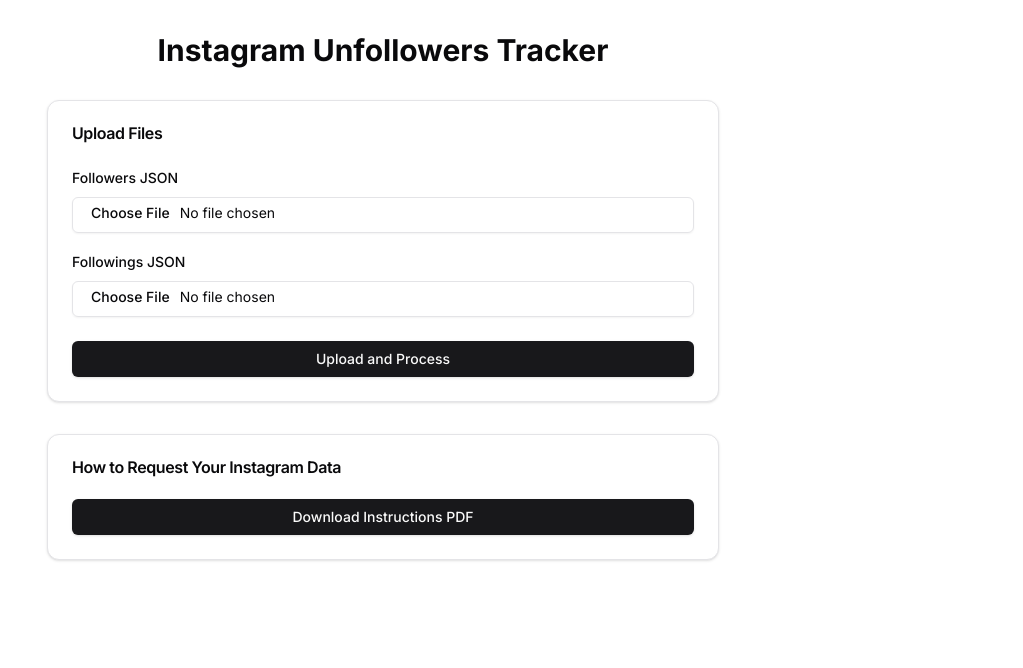
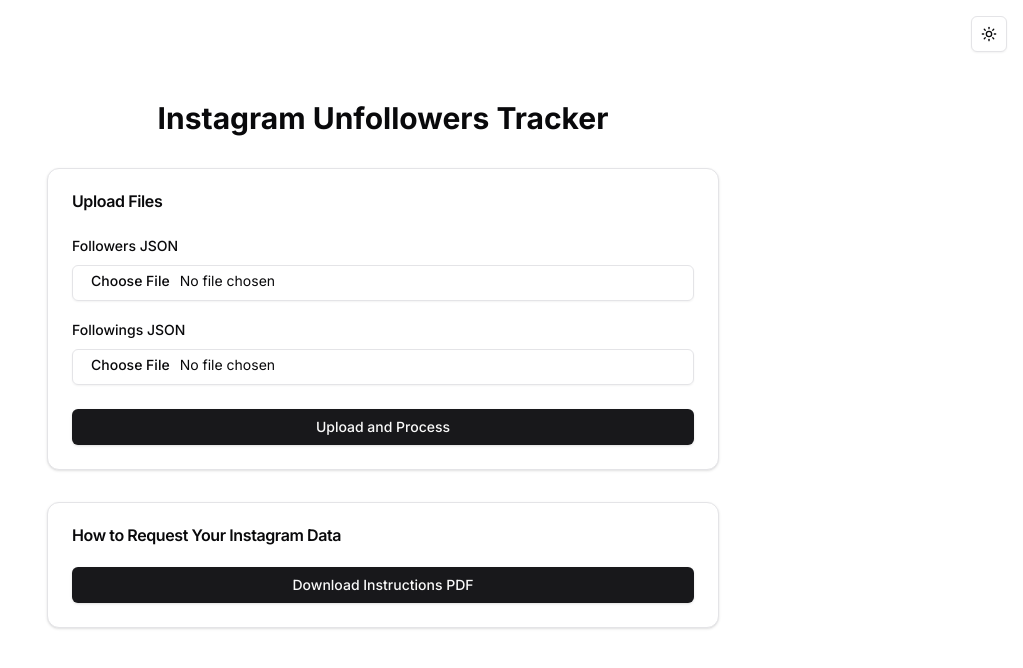
Before and after one commit to bimamib/instagram-unfollow-trackers, a Next.js app: page / in a window 1280 px wide. Shown: the top 668 px of the page, without its empty margins (257-1280 px from the left). Built offline with nearby package versions, Linux system fonts and the light colour scheme.

Commit message:
Feat Darkmode and Lightmode

```diff
--- a/app/layout.tsx
+++ b/app/layout.tsx
@@ -1,22 +1,41 @@
 import type { Metadata } from "next";
 import { Inter } from "next/font/google";
 import "./globals.css";
+import { ThemeProvider } from "@/components/theme-provider";
+import { ThemeToggle } from "@/components/theme-toggle";
+import type React from "react"; // Added import for React
 
 const inter = Inter({ subsets: ["latin"] });
 
 export const metadata: Metadata = {
   title: "Instagram Unfollowers Tracker",
-  description: "Generated by create next app",
+  description: "Track who unfollowed you on Instagram",
 };
 
 export default function RootLayout({
   children,
-}: Readonly<{
+}: {
   children: React.ReactNode;
-}>) {
+}) {
   return (
-    <html lang="en">
-      <body className={inter.className}>{children}</body>
+    <html lang="en" suppressHydrationWarning>
+      <body className={inter.className}>
+        <ThemeProvider
+          attribute="class"
+          defaultTheme="system"
+          enableSystem
+          disableTransitionOnChange
+        >
+          <div className="min-h-screen bg-background text-foreground">
+            <header className="container mx-auto p-4">
+              <div className="flex justify-end">
+                <ThemeToggle />
+              </div>
+            </header>
+            {children}
+          </div>
+        </ThemeProvider>
+      </body>
     </html>
   );
 }
--- /dev/null
+++ b/components/theme-provider.tsx
@@ -0,0 +1,8 @@
+"use client";
+
+import { ThemeProvider as NextThemeProvider } from "next-themes";
+import type { ThemeProviderProps } from "next-themes";
+
+export function ThemeProvider({ children, ...props }: ThemeProviderProps) {
+  return <NextThemeProvider {...props}>{children}</NextThemeProvider>;
+}
--- /dev/null
+++ b/components/theme-toggle.tsx
@@ -0,0 +1,38 @@
+"use client";
+import { Moon, Sun } from "lucide-react";
+import { useTheme } from "next-themes";
+
+import { Button } from "@/components/ui/button";
+import {
+  DropdownMenu,
+  DropdownMenuContent,
+  DropdownMenuItem,
+  DropdownMenuTrigger,
+} from "@/components/ui/dropdown-menu";
+
+export function ThemeToggle() {
+  const { setTheme } = useTheme();
+
+  return (
+    <DropdownMenu>
+      <DropdownMenuTrigger asChild>
+        <Button variant="outline" size="icon">
+          <Sun className="h-[1.2rem] w-[1.2rem] rotate-0 scale-100 transition-all dark:-rotate-90 dark:scale-0" />
+          <Moon className="absolute h-[1.2rem] w-[1.2rem] rotate-90 scale-0 transition-all dark:rotate-0 dark:scale-100" />
+          <span className="sr-only">Toggle theme</span>
+        </Button>
+      </DropdownMenuTrigger>
+      <DropdownMenuContent align="end">
+        <DropdownMenuItem onClick={() => setTheme("light")}>
+          Light
+        </DropdownMenuItem>
+        <DropdownMenuItem onClick={() => setTheme("dark")}>
+          Dark
+        </DropdownMenuItem>
+        <DropdownMenuItem onClick={() => setTheme("system")}>
+          System
+        </DropdownMenuItem>
+      </DropdownMenuContent>
+    </DropdownMenu>
+  );
+}
```
